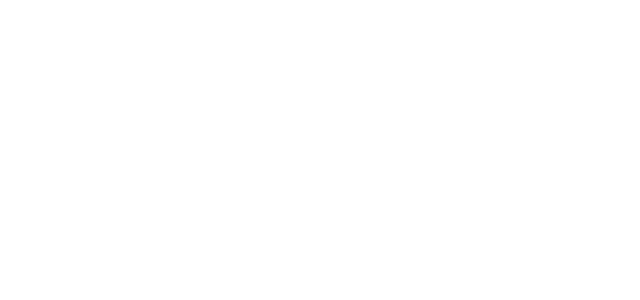
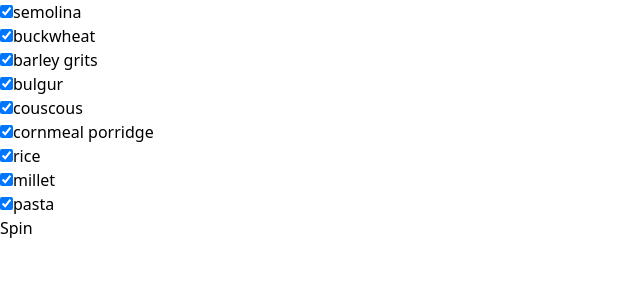
Before and after one commit to Andrii256/porridge-roulet, a React (Vite) app: page / in a window 1280 px wide. Shown: the top 300 px of the page, without its empty margins (0-640 px from the left). Built offline with nearby package versions, Linux system fonts and the light colour scheme.

Commit message:
feat: Added initial logic

```diff
--- a/src/App.tsx
+++ b/src/App.tsx
@@ -1,7 +1,77 @@
+import { useState } from "react";
 import "./app.css";
+import { OPTIONS as OPTIONS_KEYS } from "./constants";
+import { pickRandomItem } from "./utils/pick-random-item";
+
+type OptionKey = (typeof OPTIONS_KEYS)[number];
 
 function App() {
-  return <div></div>;
+  const [godsend, setGodSend] = useState<undefined | OptionKey>();
+  const [options, setOptionsToInclude] = useState(() =>
+    OPTIONS_KEYS.map((key) => ({ key, checked: true }))
+  );
+
+  const updateOptionSelection = (key: OptionKey, enforcedValue?: boolean) => {
+    setOptionsToInclude((prevValue) => {
+      const possibleNewValue = prevValue.map((option) =>
+        option.key !== key
+          ? option
+          : {
+              ...option,
+              checked:
+                typeof enforcedValue === "boolean"
+                  ? enforcedValue
+                  : !option.checked,
+            }
+      );
+
+      if (possibleNewValue.filter((option) => option.checked).length >= 2) {
+        return possibleNewValue;
+      } else {
+        if (typeof enforcedValue !== "boolean") {
+          // TODO-translate add localization here as well
+          alert("There must left at least 2 options in the list.");
+        }
+        return prevValue;
+      }
+    });
+  };
+
+  const handleSpin = () => {
+    const preparedOptions = options
+      .filter((option) => option.checked)
+      .map((option) => option.key);
+
+    const newGodsend = pickRandomItem(preparedOptions, godsend);
+
+    setGodSend(newGodsend);
+
+    updateOptionSelection(newGodsend, false);
+  };
+
+  return (
+    <main>
+      <ul>
+        {options.map((option) => (
+          <li key={option.key}>
+            <label>
+              <input
+                type="checkbox"
+                checked={option.checked}
+                onChange={() => updateOptionSelection(option.key)}
+              />
+              <span>{option.key}</span>
+            </label>
+          </li>
+        ))}
+      </ul>
+
+      <div>
+        <button onClick={handleSpin}>{godsend ? "Spin Again" : "Spin"}</button>
+      </div>
+      <div>{godsend}</div>
+    </main>
+  );
 }
 
 export default App;
--- /dev/null
+++ b/src/constants.ts
@@ -0,0 +1,11 @@
+export const OPTIONS = [
+  "semolina",
+  "buckwheat",
+  "barley grits",
+  "bulgur",
+  "couscous",
+  "cornmeal porridge",
+  "rice",
+  "millet",
+  "pasta",
+] as const;
--- /dev/null
+++ b/src/utils/pick-random-item.ts
@@ -0,0 +1,9 @@
+export const pickRandomItem = <T>(array: T[], previouslyPicked?: T): T => {
+  const uniqValues = array.filter((item) => item !== previouslyPicked);
+
+  if (!uniqValues.length) {
+    return array?.[0];
+  }
+
+  return uniqValues[Math.floor(Math.random() * uniqValues.length)];
+};
```
